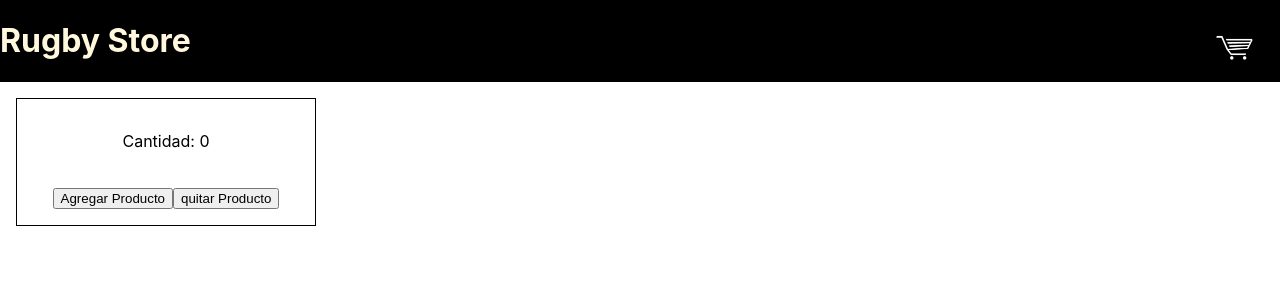
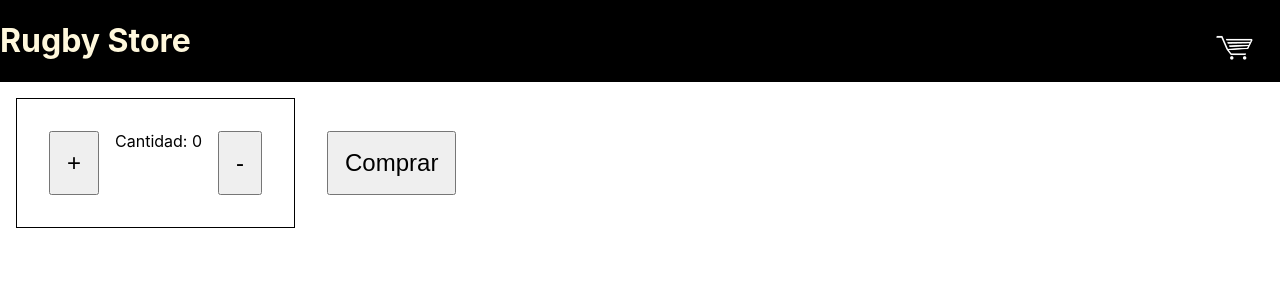
Before and after one commit to facu-otero/Rugby_Store, a React (Create React App) app: page /counter in a window 1280 px wide. Shown: the top 300 px of the page. Built offline with nearby package versions, Linux system fonts and the light colour scheme.

Commit message:
agrego el counter al item detail

```diff
--- a/src/components/Card/Card.module.css
+++ b/src/components/Card/Card.module.css
@@ -36,6 +36,7 @@
     margin: auto;
     margin-bottom: 1rem;
     padding: 0.5rem;
+    font-size: 0.75rem;
   }
   .counter{
     margin: auto;
--- a/src/itemContainer/itemCount/ItemCount.css
+++ b/src/itemContainer/itemCount/ItemCount.css
@@ -5,12 +5,21 @@
   margin: "1rem 0";
   border: 1px solid black;
   box-sizing: border-box;
-  width: 300px;
+
   padding: 1rem;
   margin: 1rem;
+  display: inline-flex
+
 }
 
 .counter > p{
     text-align: center;
 
 }
+button{
+  size: 2rem;
+  padding: 1rem;
+  margin: 1rem;
+  font-size: 1.5rem;
+
+}
--- a/src/itemContainer/itemCount/ItemCount.js
+++ b/src/itemContainer/itemCount/ItemCount.js
@@ -3,22 +3,24 @@ import "./ItemCount.css";
 
 const ClickCounter = () => {
   const [counter, setCounter] = React.useState(0);
-
   const addHandleClick = () => {
     setCounter((prevState) => prevState + 1);
   };
     const quitHandleClick = () => {
-    setCounter((prevState) => prevState - 1);
+     setCounter((prevState) => prevState - 1);
   };
 
 
   return (
+    <>
     <div className="counter">
+      <button onClick={addHandleClick}>+</button>
       <p className="cantidad">Cantidad: {counter}</p>
       <br />
-      <button onClick={addHandleClick}>Agregar Producto</button>
-      <button onClick={quitHandleClick}>quitar Producto</button>
+      <button onClick={quitHandleClick}>-</button>
     </div>
+    <button>Comprar</button>
+    </>
   );
 };
 
--- /dev/null
+++ b/src/itemContainer/itemdetailContainer/itemDetail.css
@@ -0,0 +1,8 @@
+.container{
+    border : 1px solid black;
+    box-sizing: border-box;
+    margin: 2rem;
+    text-align: center;
+    flex-direction: column;
+
+}
--- a/src/itemContainer/itemdetailContainer/itemdetail.jsx
+++ b/src/itemContainer/itemdetailContainer/itemdetail.jsx
@@ -1,6 +1,7 @@
 import * as React from 'react';
 import {useParams} from "react-router-dom";
-
+import ClickCounter from '../itemCount/ItemCount';
+import "./itemDetail.css"
 
 
 const Itemdetail = () => {
@@ -16,15 +17,14 @@ const Itemdetail = () => {
     }, [id]);
 
     return (
-
-              <div>
-
+              <div className="container">
               <h1>Detalle de Producto</h1>
               <h2>{product?.title}</h2>
               <img src= {product?.image} alt="imagen del producto"/>
               <p>{product.description}</p>
               <p>{product?.price}</p>
-              <button>comprar</button>
+              <ClickCounter>
+              </ClickCounter>
               </div>
 
 
```
Also changed, not shown: src/itemContainer/itemList/itemList.js (deleted).
